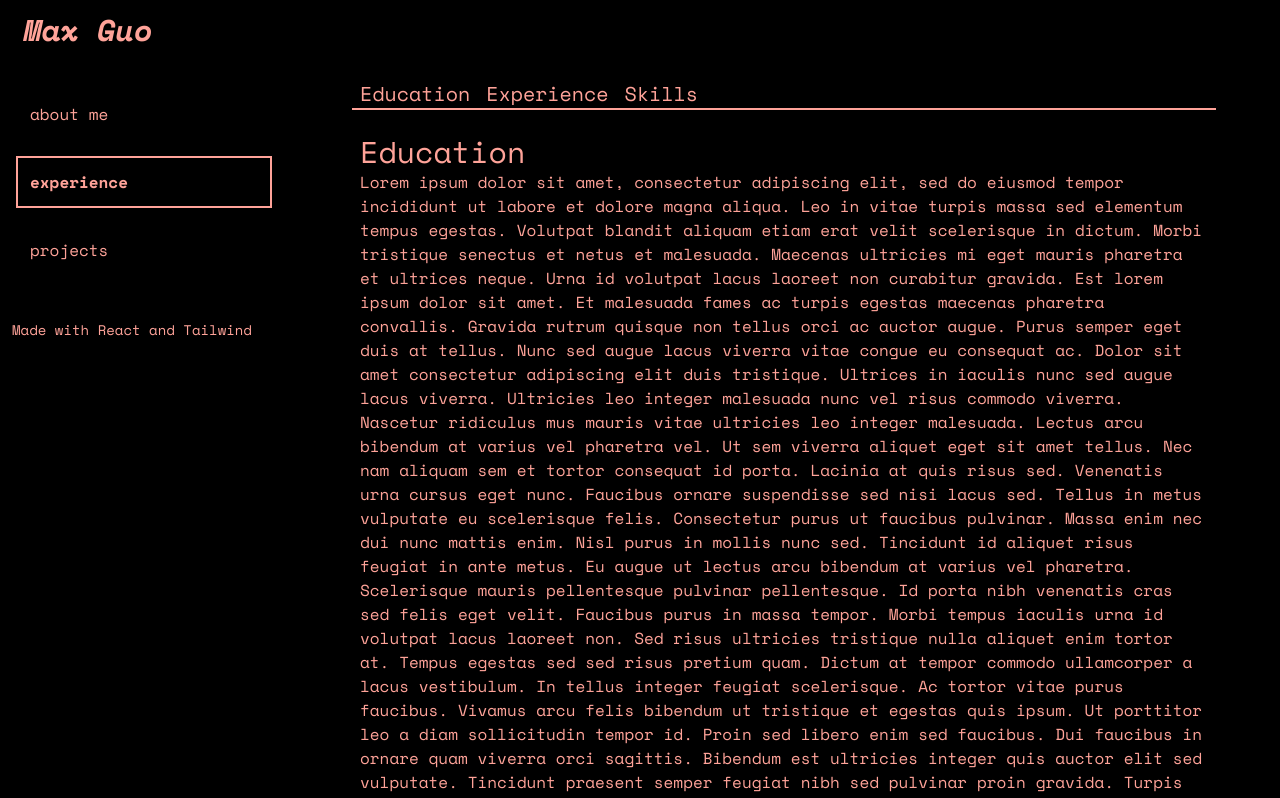
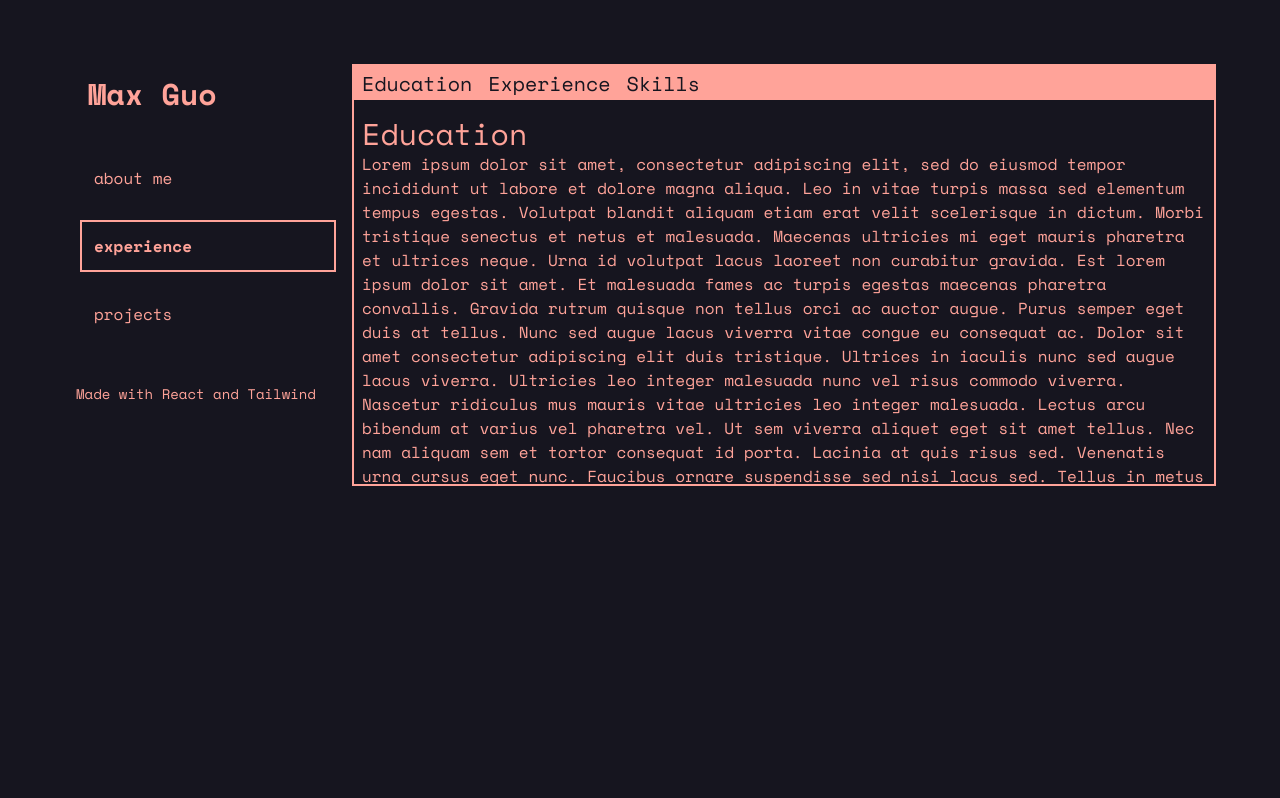
Before and after one commit to MG2003/personal_website, a React (Vite) app in the folder frontend/: page /experience in a window 1280 px wide. Shown: the top 798 px of the page. Built offline with nearby package versions, Linux system fonts and the light colour scheme.

Commit message:
css changes

```diff
--- a/frontend/package.json
+++ b/frontend/package.json
@@ -15,6 +15,7 @@
     "match-sorter": "^6.3.1",
     "react": "^18.2.0",
     "react-dom": "^18.2.0",
+    "react-draggable": "^4.4.5",
     "react-icons": "^4.10.1",
     "react-router-dom": "^6.14.1",
     "react-scroll": "^1.8.9",
--- a/frontend/src/index.css
+++ b/frontend/src/index.css
@@ -7,5 +7,9 @@
 *{
 
     font-family: 'Space Mono', monospace;
-    background-color: '#ffa399';
+    background: #16151F;
 }
+
+p{
+background: transparent;
+}
--- a/frontend/src/layouts/root/RootLayout.tsx
+++ b/frontend/src/layouts/root/RootLayout.tsx
@@ -1,14 +1,14 @@
 import { Outlet } from "react-router-dom";
 import Sidebar from "./Sidebar";
 
+
 export default function Root() {
     return (
-      <div className = "flex min-h-screen text-secondary">
+      <div className = "flex min-h-screen text-secondary p-16">
         <Sidebar/>
-        <main className = "p-16 flex-grow bg-primary ml-72">
-          <Outlet/>
-        </main>
-
+          <div className = "flex-grow bg-primary ml-72 border-2 border-secondary h-full min-h-96">
+            <Outlet/>
+          </div>
       </div>
     )
   }
--- a/frontend/src/layouts/root/Sidebar.tsx
+++ b/frontend/src/layouts/root/Sidebar.tsx
@@ -3,7 +3,7 @@ import { Link, NavLink } from "react-router-dom";
 
 export default function Sidebar(){
     return(
-    <div className = "block bg-primary w-72 fixed h-full ">
+    <div className = "block bg-primary w-72 fixed h-full my-auto">
 
       <header>
         <h1 className = "text-3xl font-bold text-secondary px-6 py-3 hover:italic mb-3"><Link to= "/">Max Guo</Link></h1>
--- a/frontend/src/pages/exp.tsx
+++ b/frontend/src/pages/exp.tsx
@@ -1,4 +1,4 @@
-import {Link as ScrollLink} from "react-scroll";
+
 const categories:resumeCategory[] = [
     {
         name: "Education",
@@ -22,7 +22,7 @@ function Experience(){
     return(
         <div>
             <Navbar/>
-            <div className = "p-2">
+            <div className = "p-2 overflow-y-scroll h-96 pt-4">
             <section className = "mb-3" id = "education">
                 <SectionHead txt = {"Education"}/>
                 <p>Lorem ipsum dolor sit amet, consectetur adipiscing elit, sed do eiusmod tempor incididunt ut labore et dolore magna aliqua. Leo in vitae turpis massa sed elementum tempus egestas. Volutpat blandit aliquam etiam erat velit scelerisque in dictum. Morbi tristique senectus et netus et malesuada. Maecenas ultricies mi eget mauris pharetra et ultrices neque. Urna id volutpat lacus laoreet non curabitur gravida. Est lorem ipsum dolor sit amet. Et malesuada fames ac turpis egestas maecenas pharetra convallis. Gravida rutrum quisque non tellus orci ac auctor augue. Purus semper eget duis at tellus. Nunc sed augue lacus viverra vitae congue eu consequat ac.
@@ -85,10 +85,10 @@ function Navbar(){
     /* sections should include the basic resume stuff, I'll refactor later,
     */
    return(
-    <ul className = "pt-4 text-xl mb-4 sticky top-0 bg-black border-b-secondary border-b-2" >
+    <ul className = "pt-1 text-xl relative top-0 bg-secondary text-primary border-b-secondary border-b-2" >
         {categories.map((category: resumeCategory, index) =>
-        <li key = {index} className = "inline p-2">
-            <ScrollLink to = {category.path} spy = {true} smooth = {true} activeClass = "font-bold" duration = {600} hashSpy= {true} offset = {-50}>{category.name}</ScrollLink></li>
+        <li key = {index} className = "inline p-2 bg-transparent">
+            {category.name}</li>
         )}
     </ul>
    );
--- a/frontend/tailwind.config.js
+++ b/frontend/tailwind.config.js
@@ -8,8 +8,8 @@ export default {
     extend: {
       colors: {
 
-        'primary': '#000000',
-        'highlight': '#000000',
+        'primary': '#16151f',
+        'highlight': '#16151f',
         //'highlight': '#ffccc9',
         'secondary': '#ffa399',
         'offwhite': '#f5f5f5'
```
Also changed, not shown: 1 other file (tests, documents, lock files or other folders).
